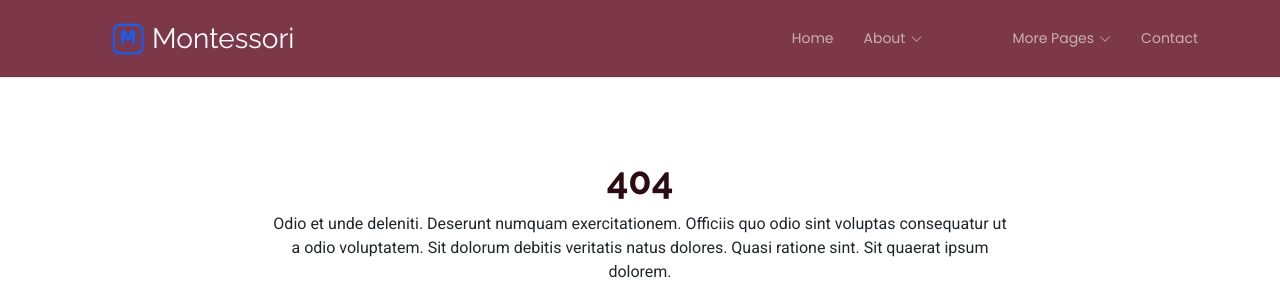
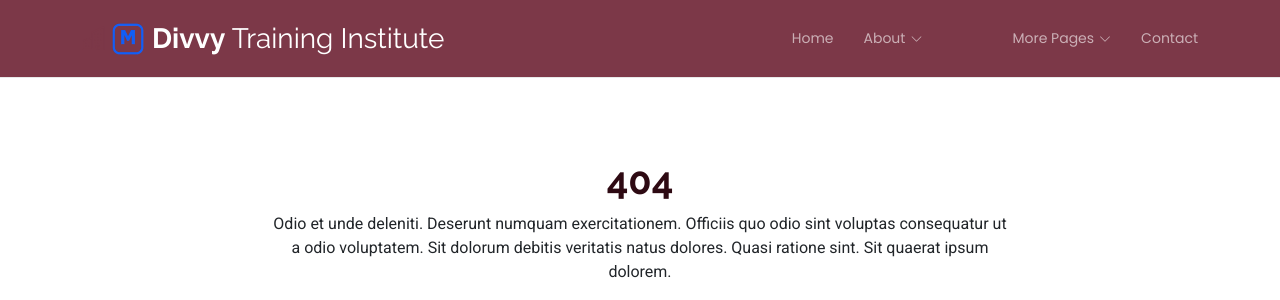
Before and after one commit to JaganNS10/MontessoriTrainingInstitute, a Django app: template app/templates/404.html in a window 1280 px wide. Shown: the top 300 px of the page. Run offline with Django 5.2, Linux system fonts and the light colour scheme; the template is opened without the code that fills it, so the values that code supplies are empty; some libraries are stand-ins or nearby versions.

Commit message:
Montessori

```diff
--- a/app/templates/404.html
+++ b/app/templates/404.html
@@ -42,7 +42,7 @@
         <!-- <img src="assets/img/logo.webp" alt=""> -->
       <i class="bi bi-buildings"></i>
         <img src="{% static 'img/logo.PNG' %}" alt="">
-        <h1 class="sitename">Montessori</h1>
+       <h1 class="sitename"><strong>Divvy</strong> Training Institute</h1>
       </a>
 
       <nav id="navmenu" class="navmenu">
--- a/app/templates/about.html
+++ b/app/templates/about.html
@@ -41,7 +41,7 @@
         <!-- <img src="assets/img/logo.webp" alt=""> -->
       <i class="bi bi-buildings"></i>
         <img src="{% static 'img/logo.PNG' %}" alt="">
-        <h1 class="sitename">Montessori</h1>
+       <h1 class="sitename"><strong>Divvy</strong> Training Institute</h1>
       </a>
 
       <nav id="navmenu" class="navmenu">
--- a/app/templates/academics.html
+++ b/app/templates/academics.html
@@ -45,7 +45,7 @@
       <a href="{% url 'Home' %}" class="logo d-flex align-items-center">
         <i class="bi bi-buildings"></i>
         <img src="{% static 'img/logo.PNG' %}" alt="">
-        <h1 class="sitename">Montessori</h1>
+       <h1 class="sitename"><strong>Divvy</strong> Training Institute</h1>
       </a>
 
       <nav id="navmenu" class="navmenu">
--- a/app/templates/admissions.html
+++ b/app/templates/admissions.html
@@ -49,7 +49,7 @@
         <!-- <img src="assets/img/logo.webp" alt=""> -->
       <i class="bi bi-buildings"></i>
         <img src="{% static 'img/logo.PNG' %}" alt="">
-        <h1 class="sitename">Montessori</h1>
+       <h1 class="sitename"><strong>Divvy</strong> Training Institute</h1>
       </a>
 
       <nav id="navmenu" class="navmenu">
--- a/app/templates/campus-facilities.html
+++ b/app/templates/campus-facilities.html
@@ -41,7 +41,7 @@
         <!-- <img src="assets/img/logo.webp" alt=""> -->
       <i class="bi bi-buildings"></i>
         <img src="{% static 'img/logo.PNG' %}" alt="">
-        <h1 class="sitename">Montessori</h1>
+       <h1 class="sitename"><strong>Divvy</strong> Training Institute</h1>
       </a>
 
       <nav id="navmenu" class="navmenu">
--- a/app/templates/contact.html
+++ b/app/templates/contact.html
@@ -41,7 +41,7 @@
         <!-- <img src="assets/img/logo.webp" alt=""> -->
       <i class="bi bi-buildings"></i>
         <img src="{% static 'img/logo.PNG' %}" alt="">
-        <h1 class="sitename">Montessori</h1>
+       <h1 class="sitename"><strong>Divvy</strong> Training Institute</h1>
       </a>
 
       <nav id="navmenu" class="navmenu">
--- a/app/templates/faculty-staff.html
+++ b/app/templates/faculty-staff.html
@@ -41,7 +41,7 @@
         <!-- <img src="assets/img/logo.webp" alt=""> -->
       <i class="bi bi-buildings"></i>
         <img src="{% static 'img/logo.PNG' %}" alt="">
-        <h1 class="sitename">Montessori</h1>
+       <h1 class="sitename"><strong>Divvy</strong> Training Institute</h1>
       </a>
 
       <nav id="navmenu" class="navmenu">
--- a/app/templates/index.html
+++ b/app/templates/index.html
@@ -50,7 +50,7 @@
         <!-- <img src="assets/img/logo.webp" alt=""> -->
         <i class="bi bi-buildings"></i>
         <img src="{% static 'img/logo.PNG' %}" alt="">
-        <h1 class="sitename"><strong>Montessori</strong> Training Institute</h1>
+        <h1 class="sitename"><strong>Divvy</strong> Training Institute</h1>
       </a>
 
       <nav id="navmenu" class="navmenu">
```
